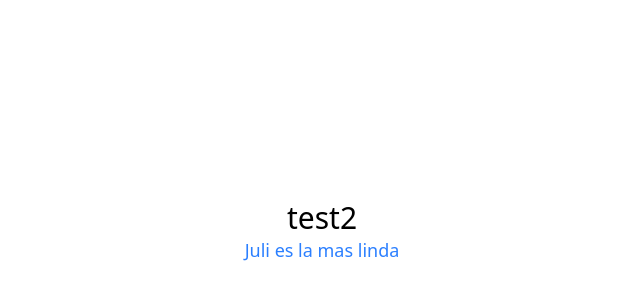
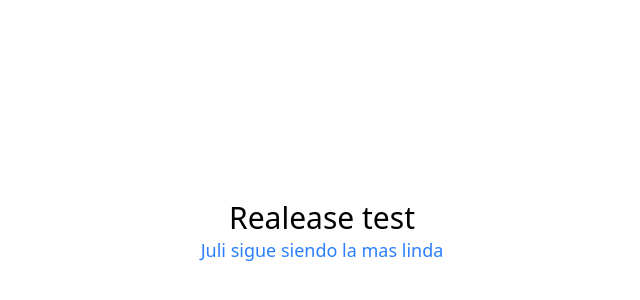
Before and after one commit to SantiSev/frontend_roadmap_app, a React (Vite) app: page / in a window 1280 px wide. Shown: the part 8-308 px from the top of the page, without its empty margins (318-958 px from the left). Built offline with nearby package versions, Linux system fonts and the light colour scheme.

Commit message:
release test

```diff
--- a/src/App.tsx
+++ b/src/App.tsx
@@ -2,9 +2,9 @@ function App() {
   return (
     <>
       <h1 className="flex-col text-3xl flex items-center justify-start mt-52">
-        test2
+        Realease test
         <span className="text-blue-500 text-lg font-thin">
-          Juli es la mas linda
+          Juli sigue siendo la mas linda
         </span>
       </h1>
     </>
```
